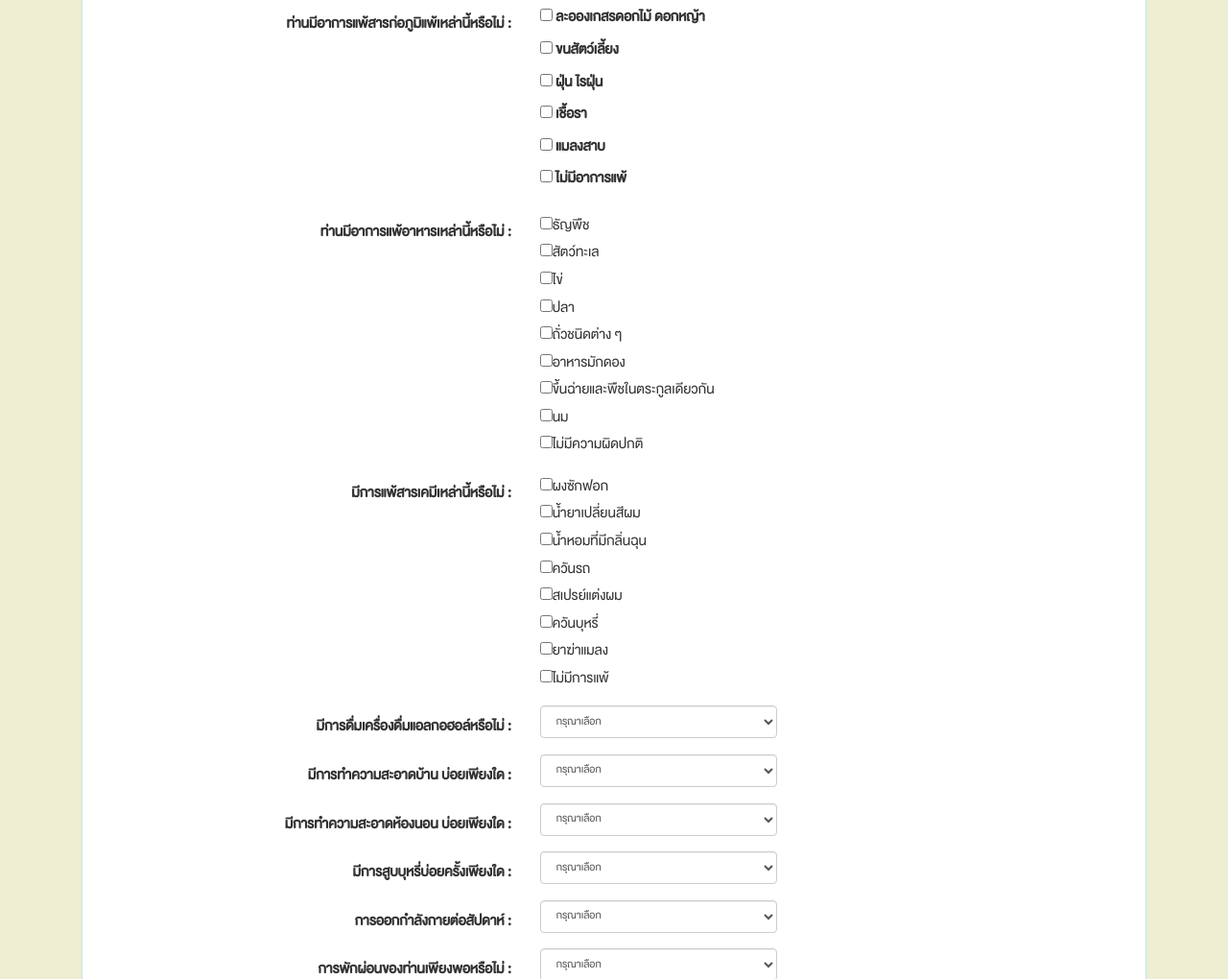
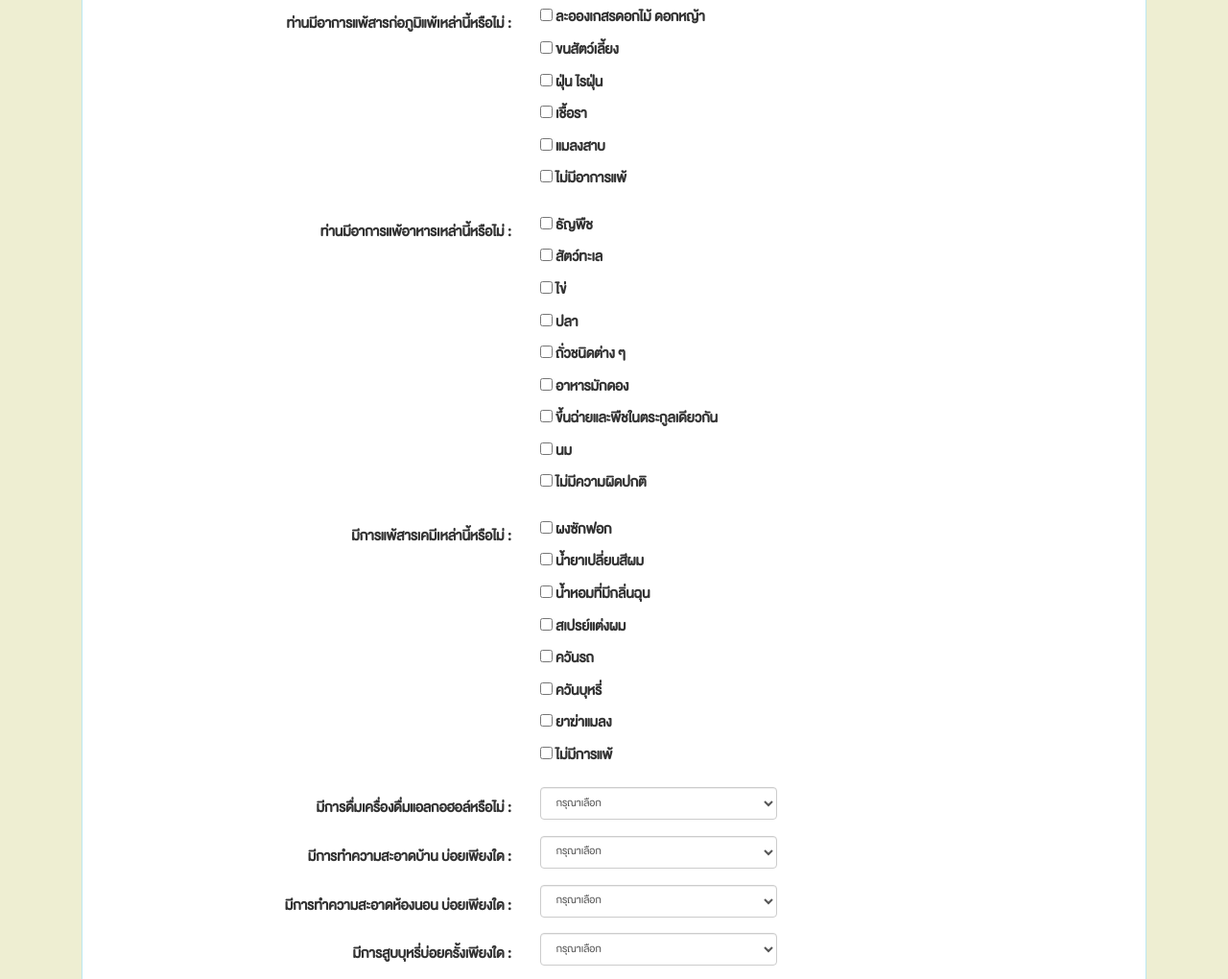
Before and after one commit to napapornu/allergy, a plain HTML site: page form.html in a window 1280 px wide. Shown: the part 697-1717 px from the top of the page at 96% size. Drawn offline with Linux system fonts and the light colour scheme; a web font is replaced by a local one.

Commit message:
ปรับแก้ตัวแปร
ปรับแก้ตัวแปร

```diff
--- a/form.html
+++ b/form.html
@@ -215,41 +215,90 @@
                                             <label class="form-check-label" for="allergens6">ไม่มีอาการแพ้</label>
                                     </div>
 
-                                    <!-- <input type="checkbox">ละอองเกสรดอกไม้ ดอกหญ้า <span class="checkmark"></span><br>
-                                    <input type="checkbox">ขนสัตว์เลี้ยง <span class="checkmark"></span><br>
-                                    <input type="checkbox"> ฝุ่น ไรฝุ่น <span class="checkmark"></span><br>
-                                    <input type="checkbox">เชื้อรา <span class="checkmark"></span><br>
-                                    <input type="checkbox">แมลงสาบ <span class="checkmark"></span><br>
-                                    <input type="checkbox">ไม่มีอาการแพ้ <span class="checkmark"></span><br></span> -->
                                 </div>
                             </div>
+
                             <div class="form-group">
                                 <label class="col-lg-5 control-label text-right" for="atopen">ท่านมีอาการแพ้อาหารเหล่านี้หรือไม่ :</label>
                                 <div class="col-lg-3">
-                                        <input type="checkbox">ธัญพืช <span class="checkmark"><br>
-                                        <input type="checkbox">สัตว์ทะเล <span class="checkmark"></span><br>
-                                        <input type="checkbox">ไข่ <span class="checkmark"></span><br>
-                                        <input type="checkbox">ปลา <span class="checkmark"></span><br>
-                                        <input type="checkbox">ถั่วชนิดต่าง ๆ <span class="checkmark"></span><br>
-                                        <input type="checkbox">อาหารมักดอง <span class="checkmark"></span><br>
-                                        <input type="checkbox">ขึ้นฉ่ายและพืชในตระกูลเดียวกัน <span class="checkmark"></span><br>
-                                        <input type="checkbox">นม <span class="checkmark"></span><br>
-                                        <input type="checkbox">ไม่มีความผิดปกติ <span class="checkmark"></span><br></span>
+                                    <div class="form-check">
+                                        <input class="form-check-input" type="checkbox" id="allergens1" name="food" value="food1">
+                                        <label class="form-check-label" for="food1">ธัญพืช</label>
+                                    </div>
+                                    <div class="form-check">
+                                            <input class="form-check-input" type="checkbox" id="food2" value="food2">
+                                            <label class="form-check-label" for="food2">สัตว์ทะเล</label>
+                                    </div>
+                                    <div class="form-check">
+                                            <input class="form-check-input" type="checkbox" id="food3" value="food3">
+                                            <label class="form-check-label" for="food3">ไข่</label>
+                                    </div>
+                                    <div class="form-check">
+                                            <input class="form-check-input" type="checkbox" id="food4" value="food4">
+                                            <label class="form-check-label" for="food4">ปลา</label>
+                                    </div>
+                                    <div class="form-check">
+                                            <input class="form-check-input" type="checkbox" id="food5" value="food5">
+                                            <label class="form-check-label" for="food5">ถั่วชนิดต่าง ๆ</label>
+                                    </div>
+                                    <div class="form-check">
+                                            <input class="form-check-input" type="checkbox" id="food6" value="food6">
+                                            <label class="form-check-label" for="food6">อาหารมักดอง</label>
+                                    </div>
+                                    <div class="form-check">
+                                            <input class="form-check-input" type="checkbox" id="food7" value="food7">
+                                            <label class="form-check-label" for="food7">ขึ้นฉ่ายและพืชในตระกูลเดียวกัน </label>
+                                    </div>
+                                    <div class="form-check">
+                                            <input class="form-check-input" type="checkbox" id="food8" value="food8">
+                                            <label class="form-check-label" for="food8">นม </label>
+                                    </div>
+                                    <div class="form-check">
+                                            <input class="form-check-input" type="checkbox" id="food9" value="food9">
+                                            <label class="form-check-label" for="food9">ไม่มีความผิดปกติ  </label>
+                                    </div>
                                 </div>
                             </div>
+
                             <div class="form-group">
-                                <label class="col-lg-5 control-label text-right" for="chemicals">มีการแพ้สารเคมีเหล่านี้หรือไม่ :</label>
+                                <label class="col-lg-5 control-label text-right" for="atopen">มีการแพ้สารเคมีเหล่านี้หรือไม่ :</label>
                                 <div class="col-lg-3">
-                                    <input type="checkbox">ผงซักฟอก <span class="checkmark"><br>
-                                    <input type="checkbox">น้ำยาเปลี่ยนสีผม <span class="checkmark"></span><br>
-                                    <input type="checkbox">น้ำหอมที่มีกลิ่นฉุน <span class="checkmark"></span><br>
-                                    <input type="checkbox">ควันรถ <span class="checkmark"></span><br>
-                                    <input type="checkbox">สเปรย์แต่งผม <span class="checkmark"></span><br>
-                                    <input type="checkbox">ควันบุหรี่ <span class="checkmark"></span><br>
-                                    <input type="checkbox">ยาฆ่าแมลง <span class="checkmark"></span><br>
-                                    <input type="checkbox">ไม่มีการแพ้ <span class="checkmark"></span><br></span>
+                                    <div class="form-check">
+                                        <input class="form-check-input" type="checkbox" id="chemicals1" name="allergens" value="chemicals1">
+                                        <label class="form-check-label" for="chemicals1">ผงซักฟอก </label>
+                                    </div>
+                                    <div class="form-check">
+                                            <input class="form-check-input" type="checkbox" id="chemicals2" value="chemicals2">
+                                            <label class="form-check-label" for="chemicals2">น้ำยาเปลี่ยนสีผม </label>
+                                    </div>
+                                    <div class="form-check">
+                                            <input class="form-check-input" type="checkbox" id="chemicals3" value="chemicals3">
+                                            <label class="form-check-label" for="chemicals3">น้ำหอมที่มีกลิ่นฉุน</label>
+                                    </div>
+                                    <div class="form-check">
+                                            <input class="form-check-input" type="checkbox" id="chemicals4" value="chemicals4">
+                                            <label class="form-check-label" for="chemicals4">สเปรย์แต่งผม </label>
+                                    </div>
+                                    <div class="form-check">
+                                            <input class="form-check-input" type="checkbox" id="chemicals5" value="chemicals5">
+                                            <label class="form-check-label" for="chemicals5">ควันรถ</label>
+                                    </div>
+                                    <div class="form-check">
+                                            <input class="form-check-input" type="checkbox" id="chemicals6" value="chemicals6">
+                                            <label class="form-check-label" for="chemicals6">ควันบุหรี่ </label>
+                                    </div>
+                                    <div class="form-check">
+                                            <input class="form-check-input" type="checkbox" id="chemicals7" value="chemicals7">
+                                            <label class="form-check-label" for="chemicals7">ยาฆ่าแมลง </label>
+                                    </div>
+                                    <div class="form-check">
+                                            <input class="form-check-input" type="checkbox" id="chemicals8" value="chemicals8">
+                                            <label class="form-check-label" for="chemicals8">ไม่มีการแพ้ </label>
+                                    </div>
                                 </div>
                             </div>
+
+
 
                             <div class="form-group">
                                 <label class="col-lg-5 control-label text-right" for="alcohol">มีการดื่มเครื่องดื่มแอลกอฮอล์หรือไม่
```
